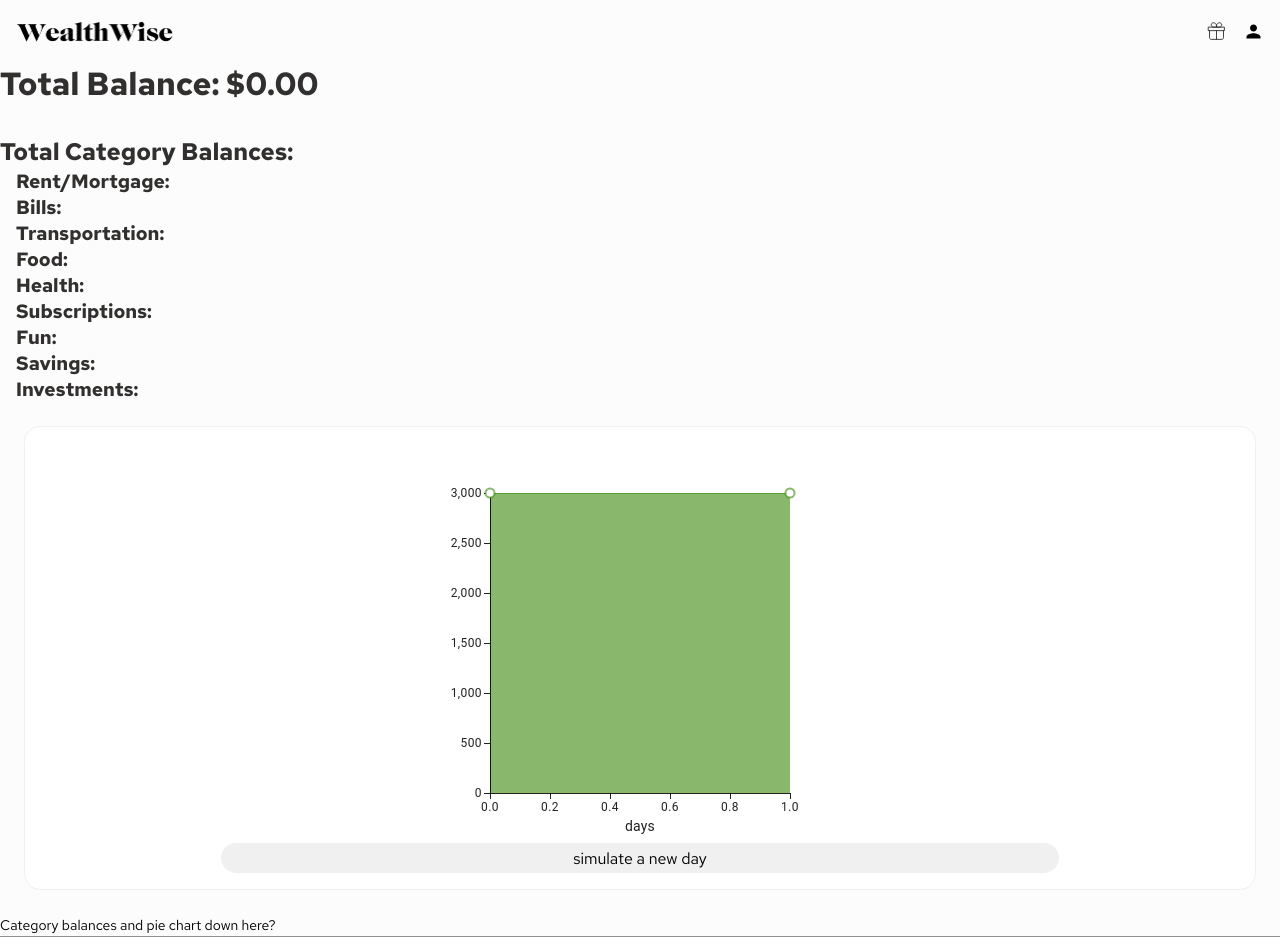
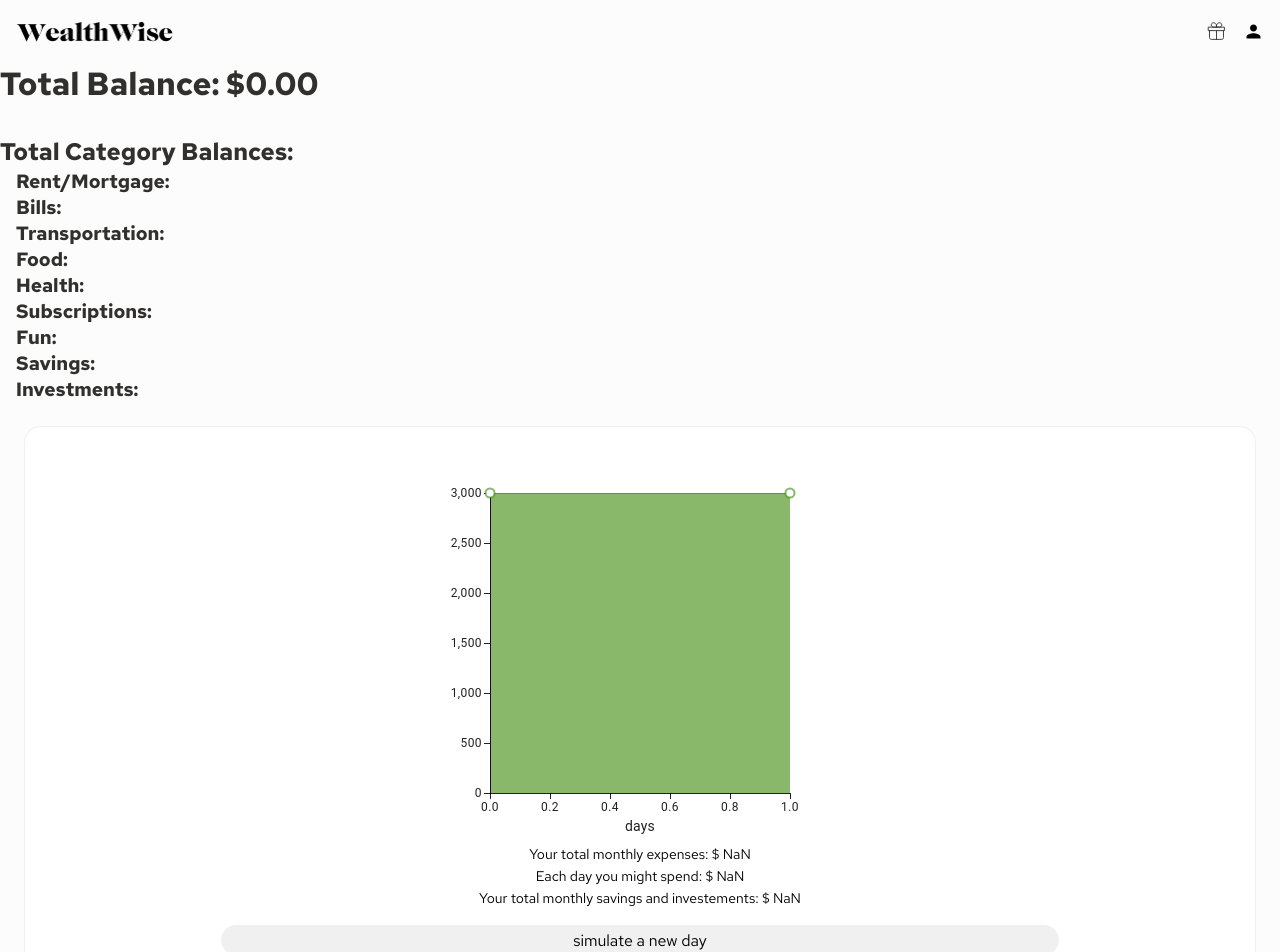
Before and after one commit to jasfoong/finance-wise, a React (Create React App) app: page /account in a window 1280 px wide. Shown: the top 952 px of the page. Built offline with nearby package versions, Linux system fonts and the light colour scheme.

Commit message:
Added some text to outline daily monthly expenses and savings

```diff
--- a/src/components/Chart/Chart.jsx
+++ b/src/components/Chart/Chart.jsx
@@ -92,6 +92,9 @@ export default function Chart({ totalBalance, categoryBalance }) {
         width={400}
         height={400}
       />
+      <p>Your total monthly expenses: $ {totalExpenses}</p>
+      <p>Each day you might spend: $ {Math.round(totalExpenses / 30)}</p>
+      <p>Your total monthly savings and investements: $ {totalSavings}</p>
       <button className="chart__button" onClick={clickHandler}>
         simulate a new day
       </button>
--- a/src/components/Chart/Chart.scss
+++ b/src/components/Chart/Chart.scss
@@ -11,7 +11,9 @@
   border-radius: 1rem;
 
   &__button {
+    margin: 1rem 0;
     border-radius: 20px;
+    padding: 1rem;
     background-color: $lightgrey;
     width: 70%;
     font-weight: 400;
```
